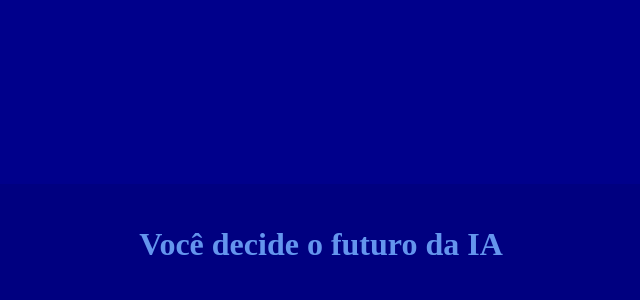
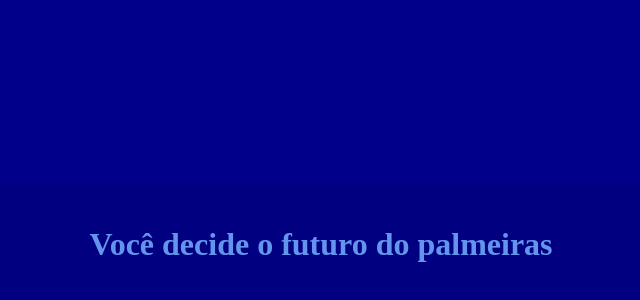
Before and after one commit to rrrenannn/missao-ia, a plain HTML site: page index.html in a window 1280 px wide. Shown: the part 164-464 px from the top of the page, without its empty margins (319-959 px from the left). Drawn offline with Linux system fonts and the light colour scheme.

Commit message:
Update index.html

```diff
--- a/index.html
+++ b/index.html
@@ -5,11 +5,11 @@
     <meta charset="UTF-8">
     <meta name="viewport" content="width=device-width, initial-scale=1.0">
     <link rel="stylesheet" href="style.css">
-    <title>Você decide o futuro da IA</title>
+    <title>Você decide o futuro do palmeiras</title>
 </head>
 <body>
     <div class="caixa-principal">
-        <h1>Você decide o futuro da IA</h1>
+        <h1>Você decide o futuro do palmeiras</h1>
         <div class="caixa-perguntas"></div>
         <div class="caixa-alternativas"></div>
         <div class="caixa-resultado">
```
